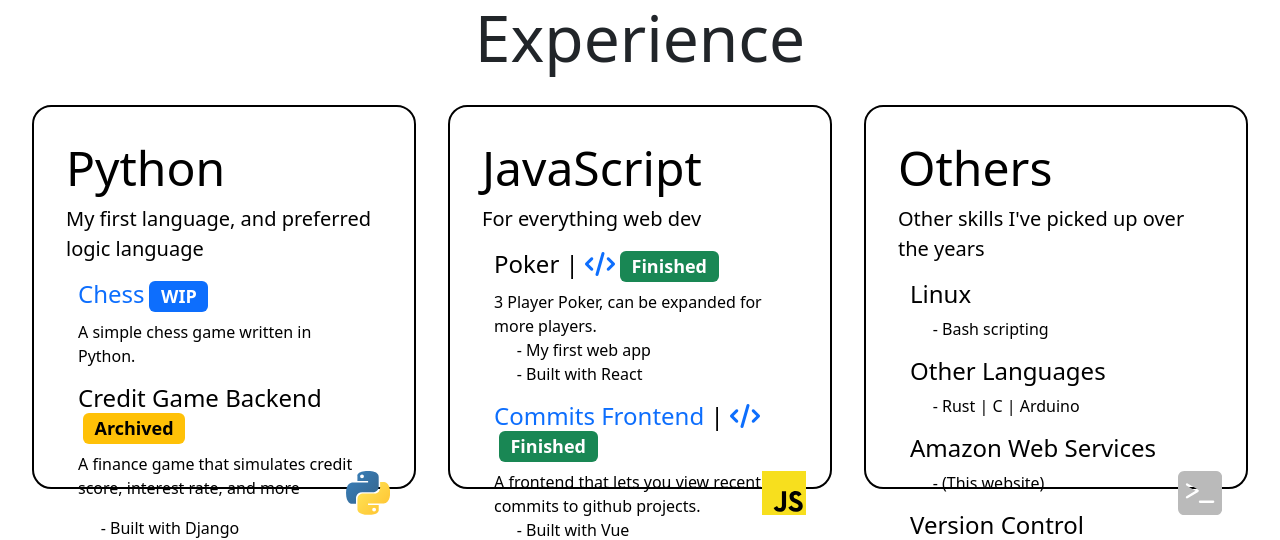
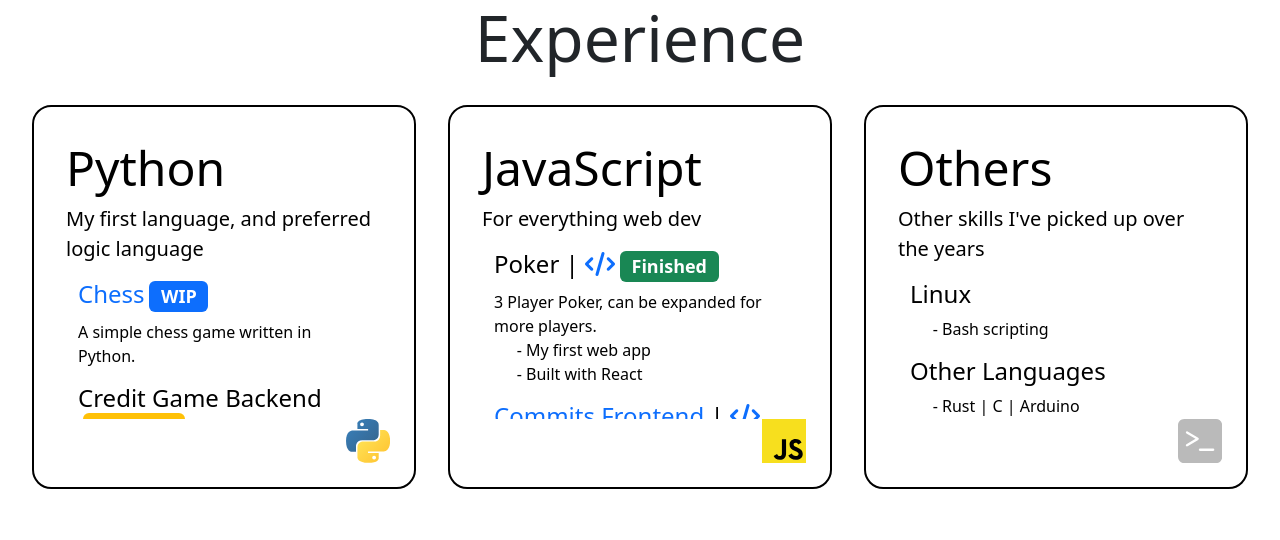
Before and after one commit to ziidonato/website, a React (Create React App) app: page / in a window 1280 px wide. Shown: the part 1000-1540 px from the top of the page. Built offline with nearby package versions, Linux system fonts and the light colour scheme.

Commit message:
fixed desktop tiles overflow

```diff
--- a/src/components/Templates/ThreeTile/Tile/Tile.scss
+++ b/src/components/Templates/ThreeTile/Tile/Tile.scss
@@ -12,6 +12,7 @@
     height: 100%;
     width: 100%;
     padding: 1rem;
+    overflow: scroll;
   }
 
   h4 {
--- a/src/components/Templates/ThreeTile/Tile/Tile.tsx
+++ b/src/components/Templates/ThreeTile/Tile/Tile.tsx
@@ -57,7 +57,8 @@ const Tile = (props: TilePropTypes) => {
     ...props.style,
   };
 
-  const DesktopVersion = () => (
+  const DesktopVersion = () => {
+    return (
       <div className={"tile"} style={tileStyle}>
         <div className="content">
           <h3 className="display-5">{props.title}</h3>
@@ -70,6 +71,7 @@ const Tile = (props: TilePropTypes) => {
         {props.picture && <div className="picture">{props.picture}</div>}
       </div>
     );
+  };
 
   const MobileVersion = () => {
     Modal.setAppElement("#root");
@@ -118,7 +120,7 @@ const Tile = (props: TilePropTypes) => {
     );
   };
 
-  return isMobile ? <MobileVersion /> : <DesktopVersion />;
+  return isMobile ? <MobileVersion /> : DesktopVersion();
 };
 
 export default Tile;
```
Lines whose indentation alone changed are shown as unchanged.
